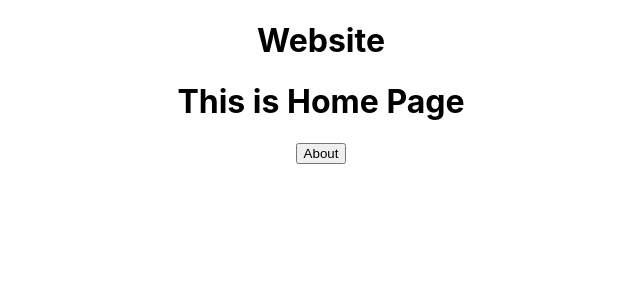
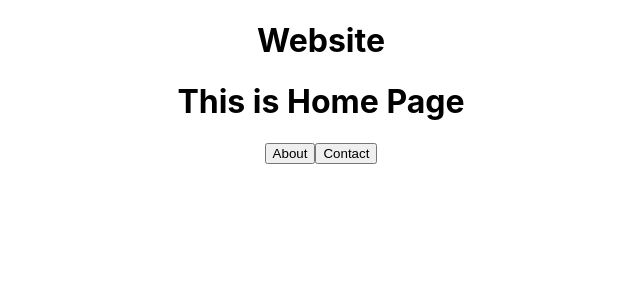
Before and after one commit to rahulchaudhary222/Batch010822, a React (Create React App) app: page / in a window 1280 px wide. Shown: the top 300 px of the page, without its empty margins (319-959 px from the left). Built offline with nearby package versions, Linux system fonts and the light colour scheme.

Commit message:
new commit

```diff
--- a/src/App.js
+++ b/src/App.js
@@ -3,6 +3,7 @@ import "./App.css";
 import Home from "./home.js/home";
 import About from "./about.js/about";
 import { useState } from "react";
+import Contact from "./contact/contact";
 
 function App() {
   const [page, setPage] = useState("home");
@@ -11,6 +12,7 @@ function App() {
       <h1>Website</h1>
       {page == "home" && <Home setPage={setPage} />}
       {page == "about" && <About setPage={setPage} />}
+      {page == "contact" && <Contact setPage={setPage} />}
     </div>
   );
 }
--- /dev/null
+++ b/src/contact/contact.js
@@ -0,0 +1,25 @@
+import React from "react";
+
+const Contact = () => {
+  return (
+    <div>
+      <h1>This is Contact Page</h1>
+      <button
+        onClick={() => {
+          setPage("home");
+        }}
+      >
+        Home
+      </button>
+      <button
+        onClick={() => {
+          setPage("about");
+        }}
+      >
+        About
+      </button>
+    </div>
+  );
+};
+
+export default Contact;
--- a/src/home.js/home.js
+++ b/src/home.js/home.js
@@ -11,6 +11,13 @@ const Home = () => {
       >
         About
       </button>
+      <button
+        onClick={() => {
+          setPage("contact");
+        }}
+      >
+        Contact
+      </button>
     </div>
   );
 };
```
